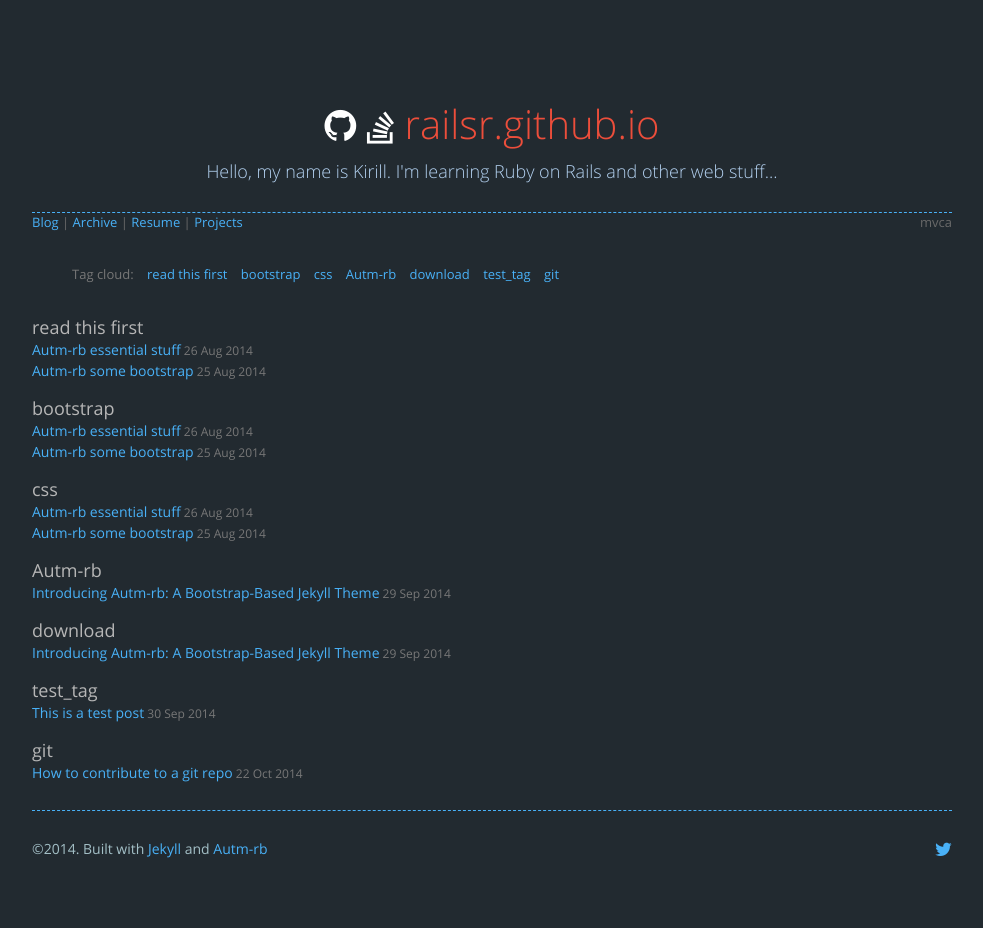
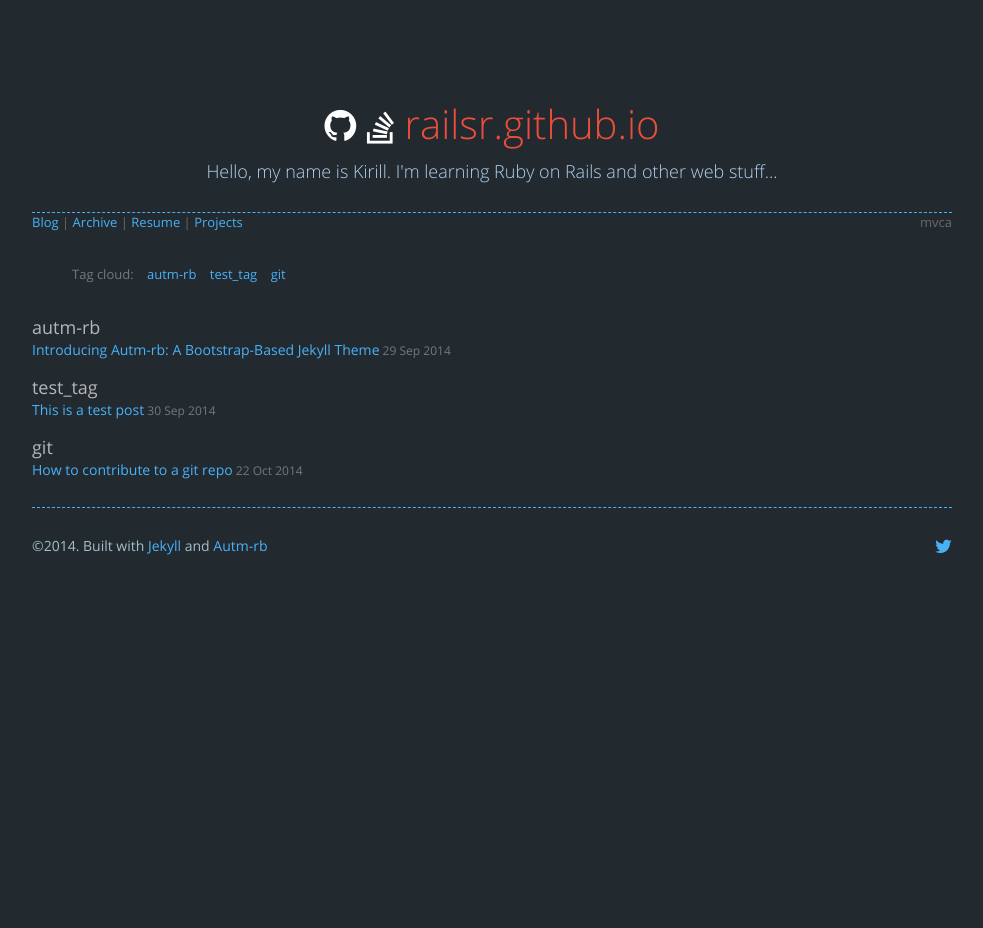
Before and after one commit to railsr/railsr.github.io, a Jekyll site: the page built from tags.html, in a window 1280 px wide. Shown: the whole page, without its empty margins (148-1131 px from the left). Built offline with Jekyll 4.4.1, drawn with Linux system fonts in a browser that asks for light colours; nearby versions of some CDN libraries; comment, search, counter and statistics services are not loaded; after the commit the page ends 900 px from its top, so only the background shows below that.

Commit message:
posts and _incl title edits

```diff
--- a/_includes/title.html
+++ b/_includes/title.html
@@ -9,9 +9,7 @@
     {% endunless %}
     <a id="sitename" href="/">railsr.github.io</a>
   </h1>
-<div style="block">
 
-</div>
   <!-- Add something about you in p tag-->
   <p>Hello, my name is Kirill. I'm learning Ruby on Rails and other web stuff...</p>
   <hr/>
--- a/_posts/2014-08-25-example-bootstrap.md
+++ /dev/null
@@ -1,57 +0,0 @@
----
-title: "Autm-rb some bootstrap"
-tags: [read this first, bootstrap, css]
----
-###To customize default bootstrap components and variables use <mark>stylesheets/bs.scss</mark>
-You can use all the available components of TwitterBootstrap. Here are some of them.
-
-## Buttons and Font Awesome
-
-It imports the latest version of [Font Awesome](http://fortawesome.github.io/Font-Awesome). You can use it with `button`s like so:
-
-<button type="button" class="btn btn-primary"><i class="fa fa-twitter"></i> Tweet</button>
-<button type="button" class="btn btn-default"><i class="fa fa-envelope-o"></i> Email</button>
-
-## Text Helpers
-
-Modify text with text helper classes. Documentations [here](http://getbootstrap.com/css/#helper-classes-colors) and [here](http://getbootstrap.com/css/#type-alignment).
-
-<p class="text-muted">Use <code>text-muted</code> to mute text color.</p>
-
-<p class="lead">Use <code>lead</code> to for call-out text.</p>
-
-<p class="text-center">Use <code>text-center</code> to center text.</p>
-
-## Alerts
-
-<div class="alert alert-success" role="alert">Success alert. Customize other alerts in bs.scss</div>
-
-## Responsive Embed
-
-Add `embed-responsive` and either `embed-responsive-16by9` or `embed-responsive-4by3` classes to make embedded objects responsive.
-
-<div class="embed-responsive embed-responsive-16by9">
-<iframe width="560" height="315" src="//www.youtube.com/embed/8vJiSSAMNWw" frameborder="0" allowfullscreen></iframe>
-</div>
-
-## JavaScript Components
-
-You can use all of the JavaScript components included by Bootstrap. Example: <a data-toggle="modal" data-target="#myModal" href="#">A modal dialog.</a>
-
-<div class="modal fade" id="myModal" tabindex="-1" role="dialog">
-  <div class="modal-dialog">
-    <div class="modal-content">
-      <div class="modal-header">
-        <button type="button" class="close" data-dismiss="modal"><span aria-hidden="true">&times;</span><span class="sr-only">Close</span></button>
-        <h4 class="modal-title">Modal Dialog</h4>
-      </div>
-      <div class="modal-body">
-        <p>Hello World!</p>
-      </div>
-    </div>
-  </div>
-</div>
-
-## Customizing Bootstrap
-
-Autm-rb uses [bootstrap-sass](https://github.com/twbs/bootstrap-sass), so all of the variables are customizable.
--- a/_posts/2014-08-26-exmaple-css.md
+++ /dev/null
@@ -1,71 +0,0 @@
----
-title: "Autm-rb essential stuff"
-tags: [read this first, bootstrap, css]
----
-
-This theme uses [Bootstrap](http://getbootstrap.com/) for styling. Here're some stuff you should know before using it. To learn more, check out Bootstrap's [documentation](http://getbootstrap.com/css/).
-
-## Headings
-
-`h1` tags are reserved for the post title. Don't use them. Use `h2` tags mostly, and use `h3` if you need subheadings.
-Or just  edit <mark>stylesheets/style.css</mark>
-
-## Paragraphs
-
-**This is a regular paragraph.** Lorem Ipsum is simply dummy text of the printing and typesetting industry. Lorem Ipsum has been the industry's <mark>standard</mark> dummy text ever since the 1500s, when an unknown printer took a galley of type and scrambled it to make a type specimen book.
-
-Links look like [this](#). *Emphasis*. <mark>Marked</mark>. <del>Deleted</del>. <code>Code</code>. <kbd>user-input</kbd>.
-
-## Blockquotes
-
-> **This is a blockquote**. Lorem Ipsum is simply dummy text of the printing and typesetting industry. Lorem Ipsum has been the industry's standard dummy text ever since the 1500s, when an unknown printer took a galley of type and scrambled it to make a type specimen book.
-
-## Lists
-
-* Unordered List
-* Unordered List
-* Unordered List
-
-1. Ordered List
-1. Ordered List
-1. Ordered List
-
-## Tables
-
-You don't need to add the Bootstrap `.table` class to `table`. This is how it works.
-
-<table>
-  <thead>
-    <tr>
-      <th>name</th>
-      <th>type</th>
-      <th>link</th>
-    </tr>
-  </thead>
-  <tbody>
-    <tr>
-      <td>Jekyll</td>
-      <td>BlogEngine</td>
-      <td><a href="http://jekyllrb.com/">jekyllrb.com</a></td>
-    </tr>
-  </tbody>
-</table>
-
-## Code
-
-{% highlight ruby %}
-def print_hi(name)
-  puts "Hi, #{name}"
-end
-print_hi('jekyll')
-#=> prints 'Hi, jekyll' to STDOUT.
-{% endhighlight %}
-
-## Images
-
-Images are responsive.
-![]({{site.baseurl}}/images/local/colorsp.png)
-
-## That's it!
-
-Here're some more examples [{{ page.previous.title }}]({{ page.previous.url | prepend:site.baseurl }}) to learn more.
--- a/_posts/2014-09-29-introducing-autm-rb.md
+++ b/_posts/2014-09-29-introducing-autm-rb.md
@@ -1,6 +1,6 @@
 ---
 title: "Introducing Autm-rb: A Bootstrap-Based Jekyll Theme"
-tags: [Autm-rb, download]
+tags: [autm-rb]
 ---
 
 ![Autumn-rb](http://scontent-a.cdninstagram.com/hphotos-xpa1/t51.2885-15/10561076_278209769029508_1423568667_n.jpg)
```
